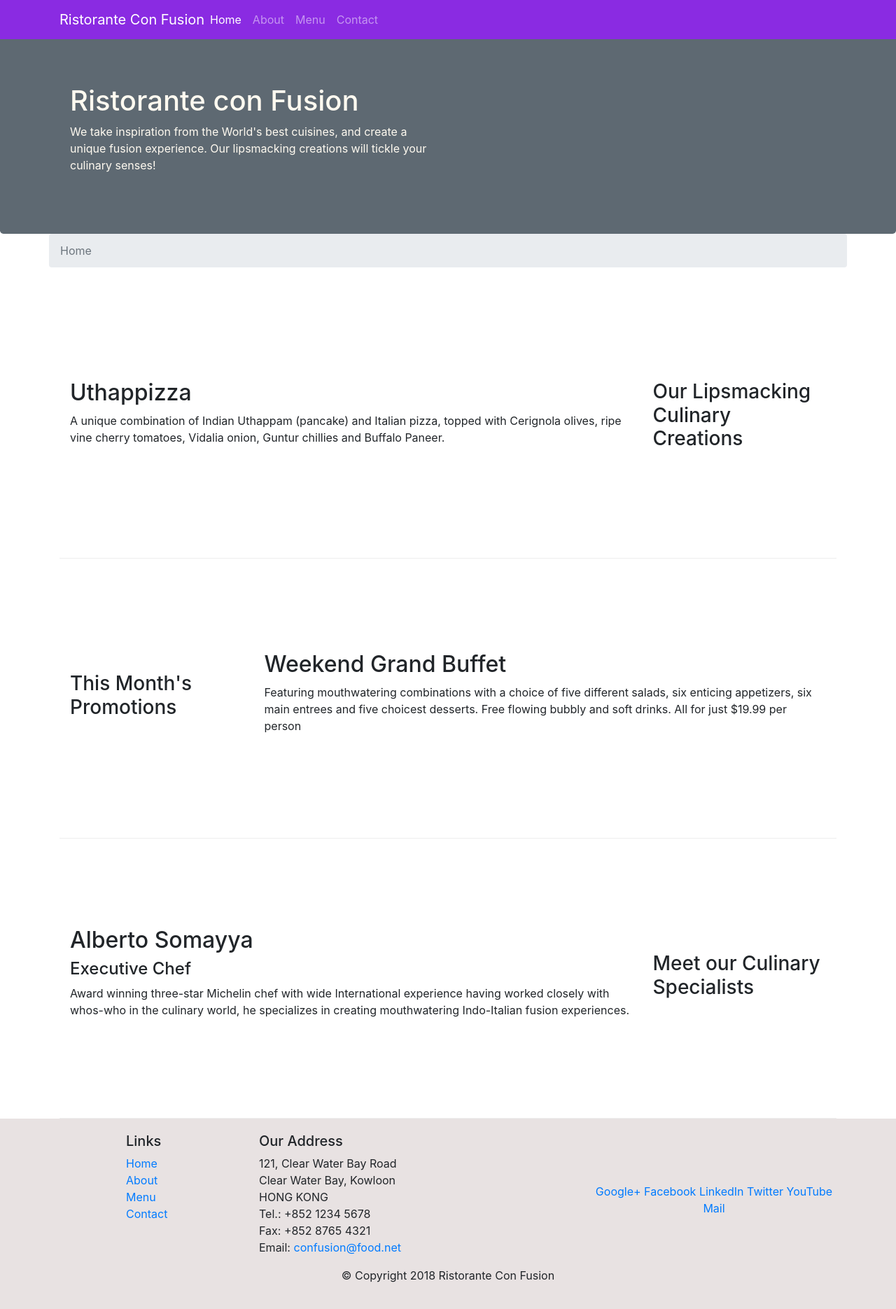
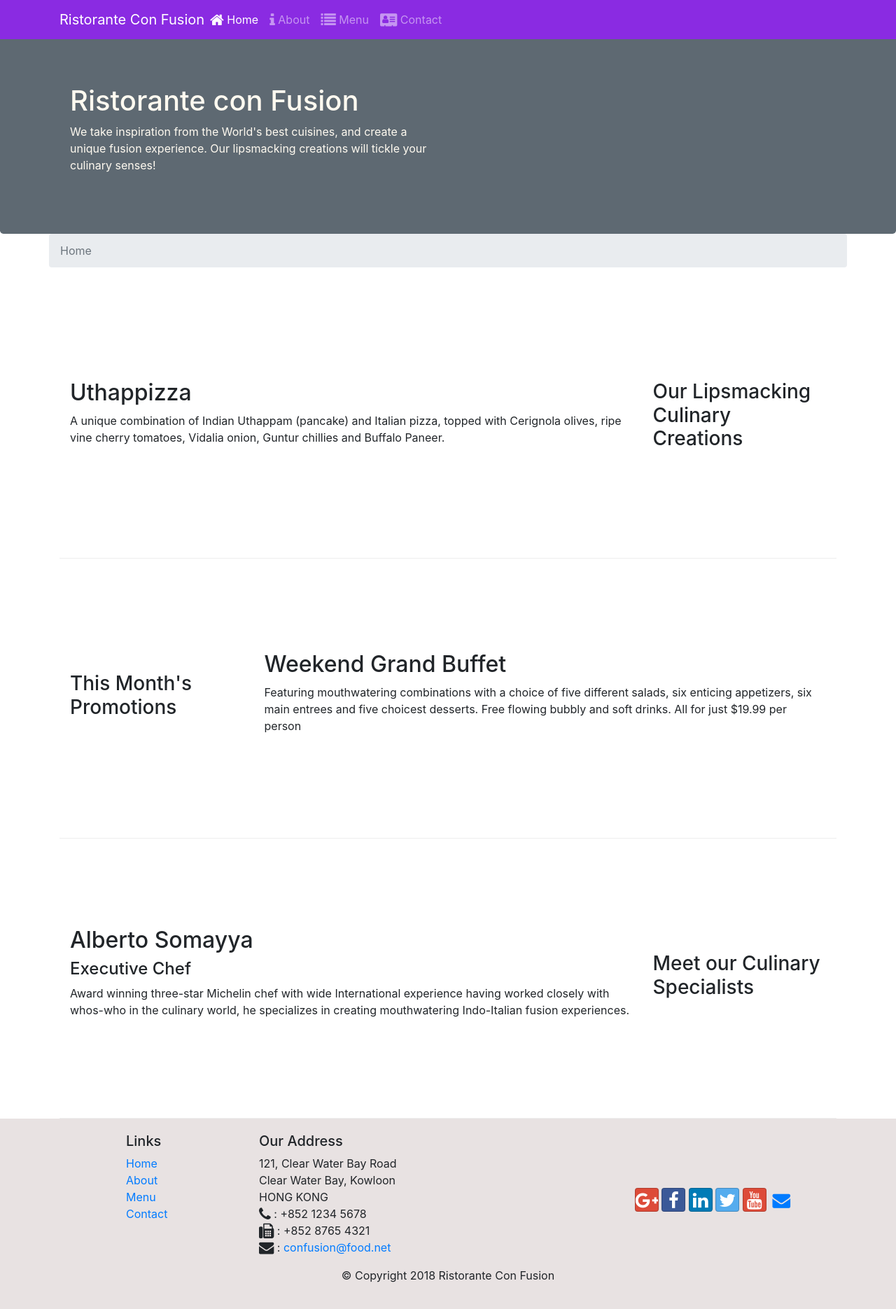
Before and after one commit to wildbeast321/confusion, a website: page index.html in a window 1280 px wide. Shown: the whole page at 70% size. Drawn offline with nearby package versions, Linux system fonts and the light colour scheme.

Commit message:
icon fonts

```diff
--- a/index.html
+++ b/index.html
@@ -10,6 +10,8 @@
 
     <link rel="stylesheet" href="node_modules/bootstrap/dist/css/bootstrap.min.css">
     <link rel="stylesheet" href="css/style.css">
+    <link rel="stylesheet" href="node_modules/font-awesome/css/font-awesome.min.css">
+    <link rel="stylesheet" href="/node_modules/bootstrap-social/bootstrap-social.css">
     <title>Ristorante Con Fusion</title>
 </head>
 
@@ -23,10 +25,10 @@
             <div class="collapse navbar-collapse" id="navbar">
 
                     <ul class="navbar-nav mr-auto">
-                        <li class="nav-item active"><a class="nav-link" href="index.html">Home</a></li>
-                        <li class="nav-item"><a class="nav-link" href="aboutus.html">About</a></li>
-                        <li class="nav-item"><a class="nav-link" href="#">Menu</a></li>
-                        <li class="nav-item"><a class="nav-link" href="#">Contact</a></li>
+                        <li class="nav-item active"><a class="nav-link" href="index.html"><span class="fa fa-home fa-lg"></span> Home</a></li>
+                        <li class="nav-item"><a class="nav-link" href="aboutus.html"><span class="fa fa-info fa-lg"></span> About</a></li>
+                        <li class="nav-item"><a class="nav-link" href="#"><span class="fa fa-list fa-lg"></span> Menu</a></li>
+                        <li class="nav-item"><a class="nav-link" href="#"><span class="fa fa-address-card fa-lg"></span> Contact</a></li>
                     </ul>
             </div>
         </div>
@@ -102,19 +104,19 @@
 		              121, Clear Water Bay Road<br>
 		              Clear Water Bay, Kowloon<br>
 		              HONG KONG<br>
-		              Tel.: +852 1234 5678<br>
-		              Fax: +852 8765 4321<br>
-		              Email: <a href="mailto:confusion@food.net">confusion@food.net</a>
+		              <i class="fa fa-phone fa-lg"></i> : +852 1234 5678<br>
+		              <i class="fa fa-fax fa-lg"></i> : +852 8765 4321<br>
+		              <i class="fa fa-envelope fa-lg"></i> : <a href="mailto:confusion@food.net">confusion@food.net</a>
 		           </address>
                 </div>
                 <div class="col-12 col-sm-4 align-self-center">
                     <div class="text-center">
-                        <a href="http://google.com/+">Google+</a>
-                        <a href="http://www.facebook.com/profile.php?id=">Facebook</a>
-                        <a href="http://www.linkedin.com/in/">LinkedIn</a>
-                        <a href="http://twitter.com/">Twitter</a>
-                        <a href="http://youtube.com/">YouTube</a>
-                        <a href="mailto:">Mail</a>
+                        <a class="btn btn-social-icon btn-google" href="http://google.com/+"><i class="fa fa-google-plus fa-lg"></i></a>
+                        <a class="btn btn-social-icon btn-facebook" href="http://www.facebook.com/profile.php?id="><i class="fa fa-facebook fa-lg"></i></a>
+                        <a class="btn btn-social-icon btn-linkedin" href="http://www.linkedin.com/in/"><i class="fa fa-linkedin fa-lg"></i></a>
+                        <a class="btn btn-social-icon btn-twitter" href="http://twitter.com/"><i class="fa fa-twitter fa-lg"></i></a>
+                        <a class="btn btn-social-icon btn-google" href="http://youtube.com/"><i class="fa fa-youtube fa-lg"></i></a>
+                        <a class="btn btn-social-icon" href="mailto:"><i class="fa fa-envelope fa-lg"></i></a>
                     </div>
                 </div>
            </div>
--- a/package.json
+++ b/package.json
@@ -15,6 +15,8 @@
   },
   "dependencies": {
     "bootstrap": "^4.0.0",
+    "bootstrap-social": "^5.1.1",
+    "font-awesome": "^4.7.0",
     "jquery": "^3.3.1",
     "popper.js": "^1.12.9"
   }
```
Also changed, not shown: aboutus.html (+20 -18 lines), 1 other file.
